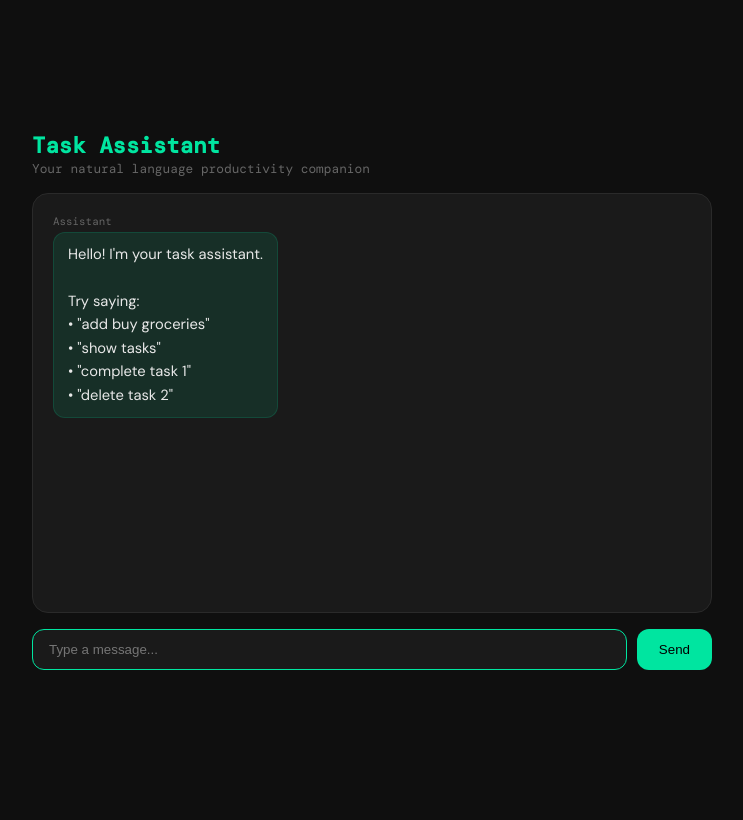
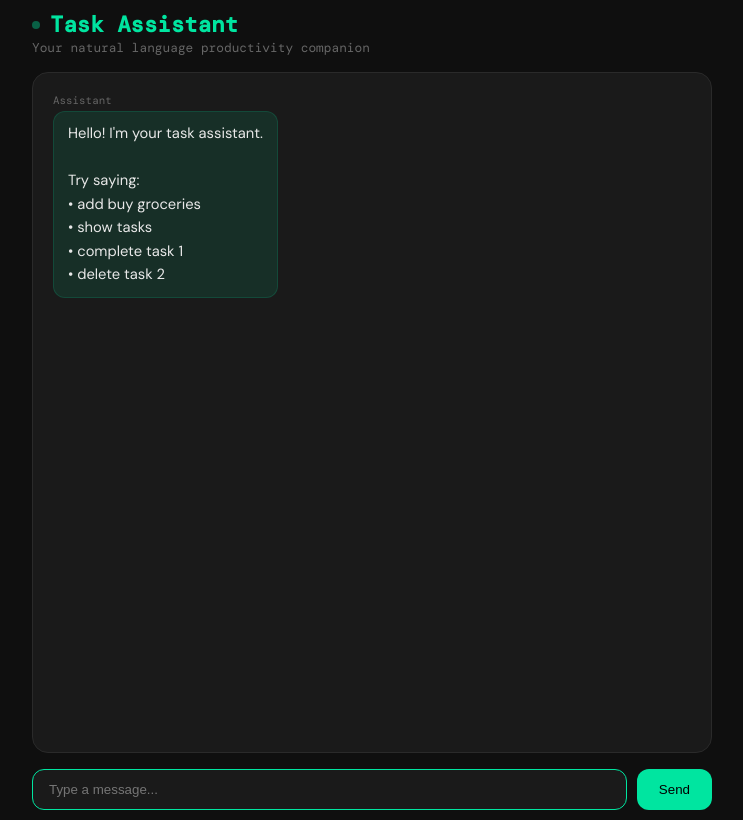
Before and after one commit to jimdr27/nlp-productivity-app, a Flask app: page / in a window 1280 px wide. Shown: the whole page, without its empty margins (268-1011 px from the left). Before the commit the page ends 670 px from the top, so only its background shows below. Run offline with Flask 3, Linux system fonts and the light colour scheme.

Commit message:
cleaner frontend

```diff
--- a/thesis/static/script.js
+++ b/thesis/static/script.js
@@ -11,40 +11,54 @@ function escapeHTML(str) {
     });
 }
 
+function sanitizeResponse(str) {
+    return str
+        .replace(/&/g, "&amp;")
+        .replace(/</g, "&lt;")
+        .replace(/>/g, "&gt;")
+        .replace(/&lt;br&gt;/g, "<br>");
+}
+
+function addMessage(type, text) {
+    const chatbox = document.getElementById("chatbox");
+
+    const html = `
+        <div class="${type}-message">
+            <span class="label">${type === "user" ? "You" : "Assistant"}</span>
+            <div class="bubble">${text}</div>
+        </div>
+    `;
+
+    chatbox.insertAdjacentHTML("beforeend", html);
+
+    chatbox.scrollTo({
+        top: chatbox.scrollHeight,
+        behavior: "smooth"
+    });
+}
+
 async function sendMessage() {
     const inputField = document.getElementById("userInput");
-    const chatbox = document.getElementById("chatbox");
     const button = document.getElementById("sendBtn");
 
     const message = inputField.value.trim();
     if (!message) return;
 
-    // Disable button
     button.disabled = true;
+    inputField.disabled = true;
 
-    // Add user message
-    chatbox.insertAdjacentHTML("beforeend", `
-        <div class="user-message">
-            <span class="label">You</span>
-            <div class="bubble">${escapeHTML(message)}</div>
+    addMessage("user", escapeHTML(message));
+
+    inputField.value = "";
+
+    const typingId = "typing-" + Date.now();
+
+    document.getElementById("chatbox").insertAdjacentHTML("beforeend", `
+        <div class="bot-message typing-indicator" id="${typingId}">
+            <span class="label">Assistant</span>
+            <div class="bubble">Typing</div>
         </div>
     `);
-
-    inputField.value = "";
-    inputField.focus();
-    chatbox.scrollTop = chatbox.scrollHeight;
-
-    // Typing indicator
-    const typingId = "typing-" + Date.now();
-
-    chatbox.insertAdjacentHTML("beforeend", `
-        <div class="bot-message typing-indicator" id="${typingId}">
-            <span class="label">Assistant</span>
-            <div class="bubble">Typing...</div>
-        </div>
-    `);
-
-    chatbox.scrollTop = chatbox.scrollHeight;
 
     try {
         const response = await fetch("/chat", {
@@ -55,34 +69,36 @@ async function sendMessage() {
 
         const data = await response.json();
 
-        // Simulate thinking delay
         await new Promise(r => setTimeout(r, 300));
 
         document.getElementById(typingId)?.remove();
 
-        chatbox.insertAdjacentHTML("beforeend", `
-            <div class="bot-message">
-                <span class="label">Assistant</span>
-                <div class="bubble">${data.response}</div>
-            </div>
-        `);
+        addMessage("bot", sanitizeResponse(data.response));
 
     } catch (error) {
         document.getElementById(typingId)?.remove();
 
-        chatbox.insertAdjacentHTML("beforeend", `
-            <div class="error-message">System: Could not connect to the server.</div>
-        `);
+        addMessage("bot", "⚠️ Could not connect to server.");
     }
 
     button.disabled = false;
-    chatbox.scrollTop = chatbox.scrollHeight;
+    inputField.disabled = false;
+    inputField.focus();
 }
 
-// Events
 document.addEventListener("DOMContentLoaded", () => {
     const input = document.getElementById("userInput");
     const button = document.getElementById("sendBtn");
+
+    // Initial bot message
+    addMessage("bot", `
+        Hello! I'm your task assistant.<br><br>
+        Try saying:<br>
+        • add buy groceries<br>
+        • show tasks<br>
+        • complete task 1<br>
+        • delete task 2
+    `);
 
     input.focus();
 
--- a/thesis/static/style.css
+++ b/thesis/static/style.css
@@ -29,25 +29,29 @@ body {
     display: flex;
     align-items: center;
     justify-content: center;
-    padding: 20px;
+    padding: 10px;
 }
 
 #app {
     width: 100%;
     max-width: 680px;
+    height: 100vh;
     display: flex;
     flex-direction: column;
     gap: 16px;
 }
 
 /* Header */
+.header-title {
+    display: flex;
+    align-items: center;
+    gap: 10px;
+}
+
 #header h1 {
     font-family: var(--font-mono);
     font-size: 1.4rem;
     color: var(--accent);
-    display: flex;
-    align-items: center;
-    gap: 10px;
 }
 
 #status-dot {
@@ -71,11 +75,11 @@ body {
 
 /* Chatbox */
 #chatbox {
+    flex: 1;
     background: var(--surface);
     border: 1px solid var(--border);
     border-radius: var(--radius);
     padding: 20px;
-    height: 420px;
     overflow-y: auto;
     display: flex;
     flex-direction: column;
@@ -130,6 +134,18 @@ body {
     border: 1px solid rgba(0, 229, 160, 0.15);
 }
 
+/* Typing animation */
+.typing-indicator .bubble::after {
+    content: " .";
+    animation: dots 1.2s infinite;
+}
+
+@keyframes dots {
+    0% { content: " ."; }
+    33% { content: " .."; }
+    66% { content: " ..."; }
+}
+
 /* Input */
 #input-area {
     display: flex;
@@ -157,6 +173,11 @@ button {
     border-radius: 12px;
     padding: 12px 22px;
     cursor: pointer;
+    transition: 0.2s;
+}
+
+button:hover {
+    opacity: 0.9;
 }
 
 button:disabled {
--- a/thesis/templates/index.html
+++ b/thesis/templates/index.html
@@ -13,24 +13,14 @@
     <div id="app">
 
         <div id="header">
-            <span id="status-dot"></span>
-            <h1>Task Assistant</h1>
+            <div class="header-title">
+                <span id="status-dot"></span>
+                <h1>Task Assistant</h1>
+            </div>
             <p id="subtitle">Your natural language productivity companion</p>
         </div>
 
-        <div id="chatbox">
-            <div class="bot-message">
-                <span class="label">Assistant</span>
-                <div class="bubble">
-                    Hello! I'm your task assistant.<br><br>
-                    Try saying:<br>
-                    • "add buy groceries"<br>
-                    • "show tasks"<br>
-                    • "complete task 1"<br>
-                    • "delete task 2"
-                </div>
-            </div>
-        </div>
+        <div id="chatbox"></div>
 
         <div id="input-area">
             <input
```
